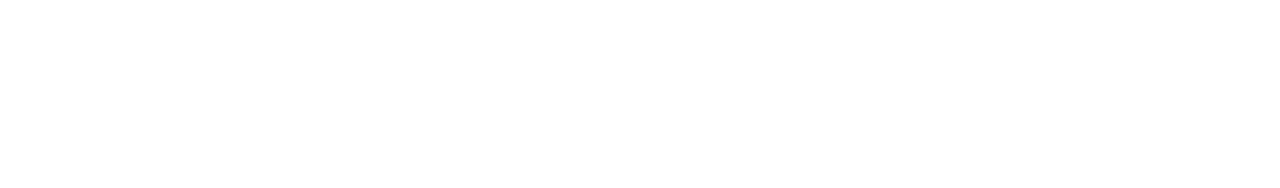
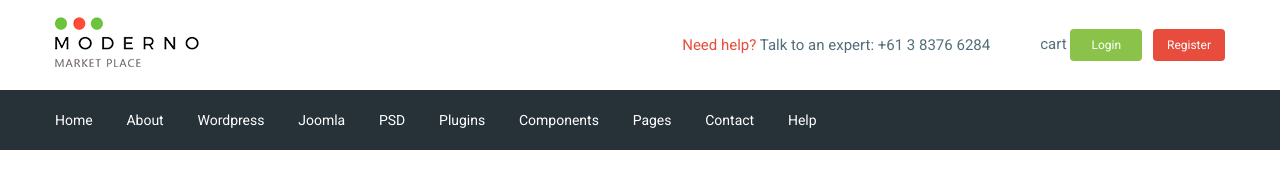
Before and after one commit to vladfreishmidt/moderno, a website: page app/index.html in a window 1280 px wide. Drawn offline with nearby package versions, Linux system fonts and the light colour scheme; files that its build step writes are made by us from their sources.

Commit message:
Added header

```diff
--- a/app/index.html
+++ b/app/index.html
@@ -4,12 +4,80 @@
 <head>
     <meta charset="UTF-8">
     <meta name="viewport" content="width=device-width, initial-scale=1.0">
-    <title>Document</title>
+    <title>Moderno Market Place</title>
+    <link href="https://fonts.googleapis.com/css?family=Roboto:400,500,700&display=swap" rel="stylesheet">
     <link rel="stylesheet" href="css/libs.min.css">
     <link rel="stylesheet" href="css/style.min.css">
 </head>
 
 <body>
+    <!-- HEADER -->
+    <header class="header">
+        <div class="header__top">
+            <div class="container">
+                <div class="header__top-inner">
+                    <div class="header__logo">
+                        <a href="#">
+                            <img src="images/logo.png" alt="logo">
+                        </a>
+                    </div>
+                    <div class="header__text">
+                        <a href="#">
+                            <span>Need help?</span>
+                        </a>
+                        Talk to an expert:
+                        <a class="header__phone" href="tel:61383766284">
+                            +61 3 8376 6284
+                        </a>
+                    </div>
+                    <div class="header__box>
+                        <a class=" cart" href="#">cart</a>
+                        <a class="header__btn header__btn-login" href="#">Login</a>
+                        <a class="header__btn header__btn-register" href="#">Register</a>
+                    </div>
+                </div>
+            </div>
+        </div>
+
+        <div class="header__menu">
+            <div class="container">
+                <nav class="menu">
+                    <ul class="menu__list">
+                        <li>
+                            <a href="#">Home</a>
+                        </li>
+                        <li>
+                            <a href="#">About</a>
+                        </li>
+                        <li>
+                            <a href="#">Wordpress</a>
+                        </li>
+                        <li>
+                            <a href="#">Joomla</a>
+                        </li>
+                        <li>
+                            <a href="#">PSD</a>
+                        </li>
+                        <li>
+                            <a href="#">Plugins</a>
+                        </li>
+                        <li>
+                            <a href="#">Components</a>
+                        </li>
+                        <li>
+                            <a href="#">Pages</a>
+                        </li>
+                        <li>
+                            <a href="#">Contact</a>
+                        </li>
+                        <li>
+                            <a href="#">Help</a>
+                        </li>
+                    </ul>
+                </nav>
+            </div>
+        </div>
+    </header>
 
     <script src="https://ajax.googleapis.com/ajax/libs/jquery/3.4.1/jquery.min.js"></script>
     <script src="js/libs.min.js"></script>
--- /dev/null
+++ b/app/scss/_fonts.scss
@@ -0,0 +1,7 @@
+@font-face {
+    font-family: 'Roboto-Regular', sans-serif;
+    src: url('../fonts/Roboto-Regular.woff2') format('woff2'),
+         url('../fonts/Roboto-Regular.woff') format('woff');
+    font-weight: 400;
+    font-display: swap;
+}
--- /dev/null
+++ b/app/scss/_global.scss
@@ -0,0 +1,35 @@
+html {
+    box-sizing: border-box;
+}
+
+*,
+*::before,
+*::after {
+    box-sizing: inherit;
+}
+
+a {
+    display: inline-block;
+    text-decoration: none;
+    color: $text;
+}
+
+ul,
+li {
+    margin: 0;
+    padding: 0;
+    list-style: none;
+}
+
+body {
+    font-family: 'Roboto', sans-serif;
+    font-size: 15px;
+    line-height: 24px;
+    color: $text;
+}
+
+.container {
+    max-width: 1200px;
+    margin: 0 auto;
+    padding: 0 15px;
+}
--- /dev/null
+++ b/app/scss/_vars.scss
@@ -0,0 +1,4 @@
+$text: #546e7a;
+$red: #e74c3c;
+$green: #8bc34a;
+$bg: #263238;
--- a/app/scss/style.scss
+++ b/app/scss/style.scss
@@ -1,13 +1,67 @@
-html {
-    box-sizing: border-box;
+@import 'vars';
+@import 'global';
+@import 'fonts';
+
+
+.header__top-inner {
+    display: flex;
+    justify-content: space-between;
+    align-items: center;
+    min-height: 90px;
 }
 
-*,
-*::before,
-*::after {
-    box-sizing: inherit;
+.header__text {
+    margin-left: auto;
+    margin-right: 50px;
+
+    span {
+        color: $red;
+    }
 }
 
-body {
-    box-shadow: inset;
+.header__btn {
+    padding: 4px;
+    width: 72px;
+    border-radius: 4px;
+    text-align: center;
+    color: #fff;
+    font-size: 12px;
 }
+
+.header__btn-login {
+    background-color: $green;
+}
+
+.header__btn-register{
+    background-color: $red;
+    margin-left: 7px;
+}
+
+.header__menu {
+    background-color: $bg;
+}
+
+.menu {
+    height: 60px;
+    display: flex;
+    align-items: center;
+}
+
+.menu__list {
+
+
+    li {
+        display: inline-block;
+
+        & + li {
+            margin-left: 30px;
+        }
+
+        a {
+            color: #fff;
+            font-size: 14px;
+        }
+    }
+
+
+}
--- a/gulpfile.js
+++ b/gulpfile.js
@@ -8,7 +8,7 @@
     cssmin = require('gulp-cssmin')
 
 gulp.task('sass', function () {
-    return gulp.src('app/scss/style.scss')
+    return gulp.src('app/scss/**/*.scss')
         .pipe(sass({ outputStyle: 'compressed' }))
         .pipe(autoprefixer({
             overrideBrowserslist: ['last 8 versions']
@@ -58,7 +58,7 @@
 });
 
 gulp.task('watch', function () {
-    gulp.watch('app/scss/style.scss', gulp.parallel('sass'))
+    gulp.watch('app/scss/**/*.scss', gulp.parallel('sass'))
     gulp.watch('app/*.html', gulp.parallel('html'))
     gulp.watch('app/js/*.js', gulp.parallel('js'))
 
```
Also changed, not shown: app/css/style.min.css, app/fonts/Roboto-Regular.ttf (added), app/fonts/Roboto-Regular.woff (added), app/fonts/Roboto-Regular.woff2 (added), app/images/logo.png (added).
